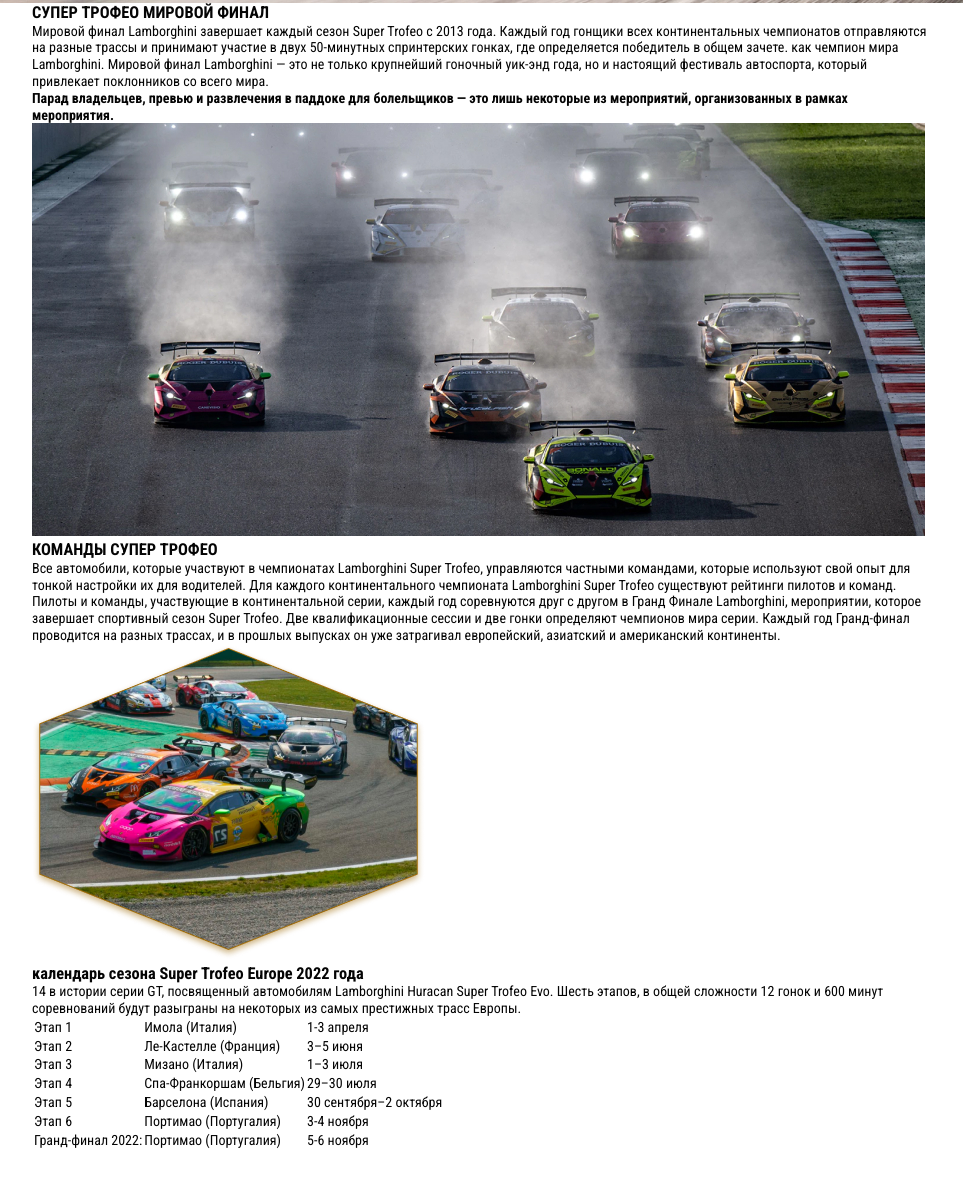
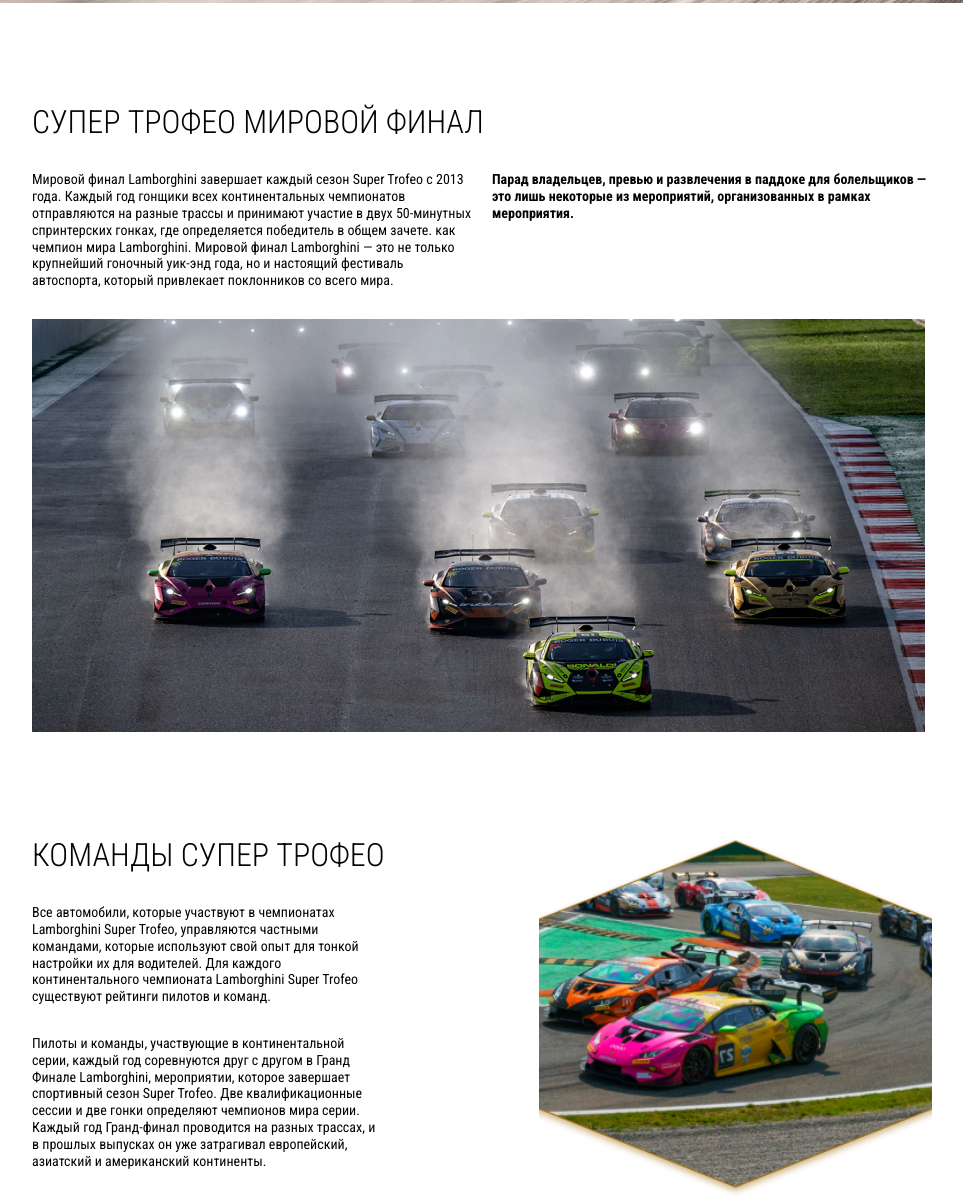
Before and after one commit to myrzakan/Lamborghini-ST, a plain HTML site: page index.html in a window 1280 px wide. Shown: the part 797-1999 px from the top of the page, without its empty margins (158-1121 px from the left). Before the commit the page ends 1947 px from the top, so only its background shows below. Drawn offline with Linux system fonts and the light colour scheme.

Commit message:
start section 3

```diff
--- a/index.html
+++ b/index.html
@@ -74,41 +74,65 @@
             </a>
           </div>
         </div>
-      </section> <!--?==== End Section 1 ====-->
+      </section>
+      <!--?==== End Section 1 ====-->
 
       <!-- ?==================================== Section 2 ==================================== -->
       <section class="info">
         <div class="container">
-          <div class="info__part">
+          <div class="info__part info__part--first">  <!-- ? Part 1-->
             <h3 class="info__title">СУПЕР ТРОФЕО МИРОВОЙ ФИНАЛ</h3>
             <div class="info__part-textbox">
               <p class="info__text">
-                Мировой финал Lamborghini завершает каждый сезон Super Trofeo с 2013 года. Каждый год гонщики всех континентальных чемпионатов отправляются на разные трассы и принимают участие в двух 50-минутных спринтерских гонках, где определяется победитель в общем зачете. как чемпион мира Lamborghini. Мировой финал Lamborghini — это не только крупнейший гоночный уик-энд года, но и настоящий фестиваль автоспорта, который привлекает поклонников со всего мира.
+                Мировой финал Lamborghini завершает каждый сезон Super Trofeo с
+                2013 года. Каждый год гонщики всех континентальных чемпионатов
+                отправляются на разные трассы и принимают участие в двух
+                50-минутных спринтерских гонках, где определяется победитель в
+                общем зачете. как чемпион мира Lamborghini. Мировой финал
+                Lamborghini — это не только крупнейший гоночный уик-энд года, но
+                и настоящий фестиваль автоспорта, который привлекает поклонников
+                со всего мира.
               </p>
               <b class="info__text">
-                Парад владельцев, превью и развлечения в паддоке для болельщиков — это лишь некоторые из мероприятий, организованных в рамках мероприятия.
+                Парад владельцев, превью и развлечения в паддоке для болельщиков
+                — это лишь некоторые из мероприятий, организованных в рамках
+                мероприятия.
               </b>
             </div>
-            <img class="info__part-img" src="./img/info-one.jpg" alt="img">
+            <img class="info__part-img" src="./img/info-one.jpg" alt="img" />
           </div>
-          <div class="info__part">
+          <div class="info__part info__part--second"> <!-- ? Part 2-->
             <div class="info__content">
               <h3 class="info__title">КОМАНДЫ СУПЕР ТРОФЕО</h3>
               <p class="info__text">
-                Все автомобили, которые участвуют в чемпионатах Lamborghini Super Trofeo, управляются частными командами, которые используют свой опыт для тонкой настройки их для водителей. Для каждого континентального чемпионата Lamborghini Super Trofeo существуют рейтинги пилотов и команд.
+                Все автомобили, которые участвуют в чемпионатах Lamborghini
+                Super Trofeo, управляются частными командами, которые используют
+                свой опыт для тонкой настройки их для водителей. Для каждого
+                континентального чемпионата Lamborghini Super Trofeo существуют
+                рейтинги пилотов и команд.
               </p>
               <p class="info__text">
-                Пилоты и команды, участвующие в континентальной серии, каждый год соревнуются друг с другом в Гранд Финале Lamborghini, мероприятии, которое завершает спортивный сезон Super Trofeo. Две квалификационные сессии и две гонки определяют чемпионов мира серии. Каждый год Гранд-финал проводится на разных трассах, и в прошлых выпусках он уже затрагивал европейский, азиатский и американский континенты.
+                Пилоты и команды, участвующие в континентальной серии, каждый
+                год соревнуются друг с другом в Гранд Финале Lamborghini,
+                мероприятии, которое завершает спортивный сезон Super Trofeo.
+                Две квалификационные сессии и две гонки определяют чемпионов
+                мира серии. Каждый год Гранд-финал проводится на разных трассах,
+                и в прошлых выпусках он уже затрагивал европейский, азиатский и
+                американский континенты.
               </p>
             </div>
-            <img src="./img/info-two.png" alt="img" class="info__part-imf">
+            <img src="./img/info-two.png" alt="img" class="info__part-img" />
           </div>
-          <div class="info__part">
+          <div class="info__part info__part--third">  <!-- ? Part 3-->
+            <div class="info__content">
               <h3 class="info__title">
                 календарь сезона Super Trofeo Europe 2022 года
               </h3>
               <p class="info__text">
-              14 в истории серии GT, посвященный автомобилям Lamborghini Huracan Super Trofeo Evo. Шесть этапов, в общей сложности 12 гонок и 600 минут соревнований будут разыграны на некоторых из самых престижных трасс Европы.
+                14 в истории серии GT, посвященный автомобилям Lamborghini
+                Huracan Super Trofeo Evo. Шесть этапов, в общей сложности 12
+                гонок и 600 минут соревнований будут разыграны на некоторых из
+                самых престижных трасс Европы.
               </p>
             </div>
             <table class="info__table">
@@ -149,7 +173,10 @@
               </tr>
             </table>
           </div>
-      </section> <!--?==== Ens Section 2 ====-->
+
+        </div>
+      </section>
+      <!--?==== Ens Section 2 ====-->
     </main>
   </body>
 </html>
--- a/styled.css
+++ b/styled.css
@@ -133,3 +133,74 @@
   padding: 0 10px;
   max-width: 920px;
 }
+
+.info {
+  margin-bottom: 100px;
+}
+
+.info__part {
+  padding-top: 100px;
+  display: flex;
+  justify-content: space-between;
+}
+
+.info__part--third {
+  padding-top: 66px;
+}
+
+.info__part--first {
+  display: block;
+}
+
+.info__title {
+  text-transform: uppercase;
+  font-weight: 300;
+  font-size: 32px;
+  margin-bottom: 30px;
+}
+
+.info__part-textbox {
+  display: flex;
+  justify-content: space-between;
+  gap: 0 20px;
+}
+
+.info__text {
+  flex-basis: 440px;
+  margin-bottom: 30px;
+}
+
+.info__part-img {
+  object-fit: cover;
+}
+
+.info__content {
+  flex-basis: 415px;
+}
+
+.info__part--second .info__text {
+  max-width: 352px;
+}
+
+.info__part--third .info__text {
+  max-width: 377px;
+}
+
+.info__table {
+  flex-basis: 450px;
+  border-bottom: 1px solid #040404;
+  position: relative;
+  top: 20px;
+}
+
+.info__table::before {
+  content: '';
+  border-top: 1px solid #040404;
+  position: absolute;
+  width: 100%;
+  top: -20px;
+}
+
+.info__table td {
+  padding-bottom: 20px;
+}
```
Lines whose indentation alone changed are shown as unchanged.
